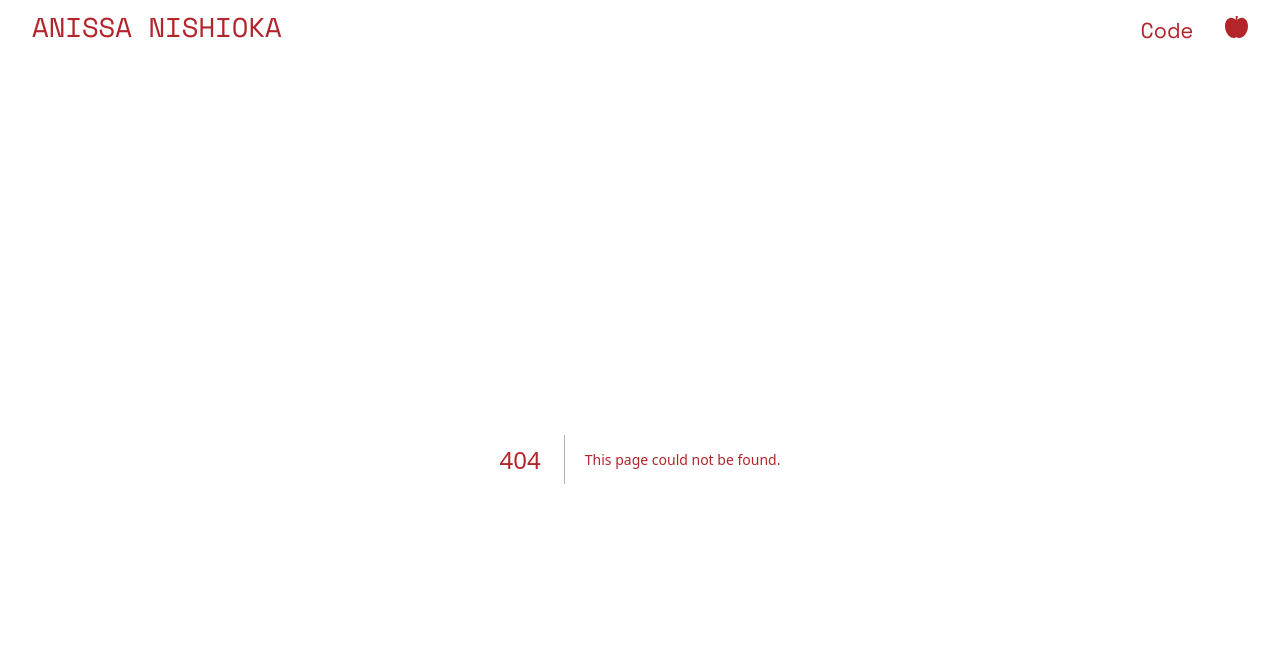
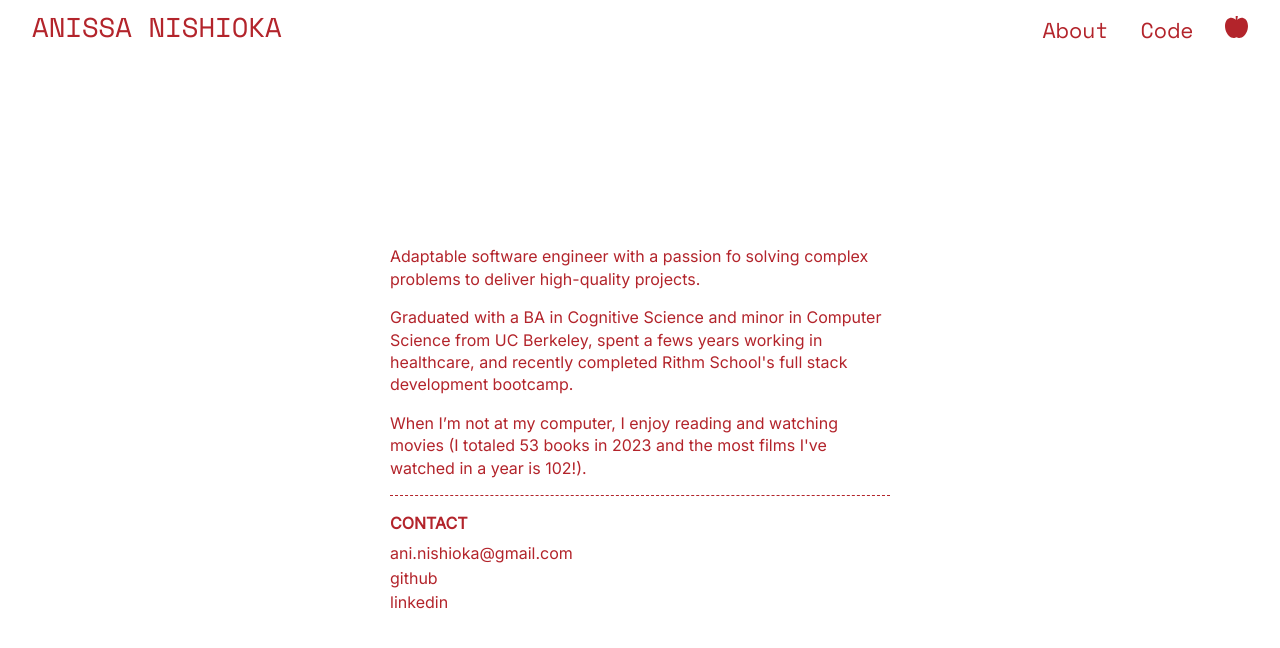
Before and after one commit to aninishioka/personal-site-23, a Next.js app: page /about in a window 1280 px wide. Before the commit this address had no page. Shown: the top 648 px of the page. Built offline with nearby package versions, Linux system fonts and the light colour scheme.

Commit message:
added about page

```diff
--- /dev/null
+++ b/app/about/page.tsx
@@ -0,0 +1,46 @@
+import styles from "@/styles/about.module.css";
+
+export default function About() {
+  return (
+    <main>
+      <div className={`${styles.bodyContainer} `}>
+        <div>
+          <section>
+            <p>
+              Adaptable software engineer with a passion fo solving complex
+              problems to deliver high-quality projects.
+            </p>
+            <p>
+              Graduated with a BA in Cognitive Science and minor in Computer
+              Science from UC Berkeley, spent a fews years working in
+              healthcare, and recently completed Rithm School's full stack
+              development bootcamp.
+            </p>
+            <p>
+              When I’m not at my computer, I enjoy reading and watching movies
+              (I totaled 53 books in 2023 and the most films I've watched in a
+              year is 102!).
+            </p>
+          </section>
+          <hr />
+          <section>
+            <h2>Contact</h2>
+            <ul className={`${styles.contactList}`}>
+              <li>
+                <a href="mailto:ani.nishioka@gmail.com">
+                  ani.nishioka@gmail.com
+                </a>
+              </li>
+              <li>
+                <a href="https://github.com/aninishioka">github</a>
+              </li>
+              <li>
+                <a href="https://www.linkedin.com/in/aninishioka/">linkedin</a>
+              </li>
+            </ul>
+          </section>
+        </div>
+      </div>
+    </main>
+  );
+}
--- a/app/components/Header.jsx
+++ b/app/components/Header.jsx
@@ -24,6 +24,11 @@ export default function Header() {
         </div>
         <ul className={styles.rightLinks}>
           <li>
+            <Link href="/about" className={styles.pageLink}>
+              About
+            </Link>
+          </li>
+          <li>
             <Link href="/code" className={styles.pageLink}>
               Code
             </Link>
--- /dev/null
+++ b/styles/about.module.css
@@ -0,0 +1,53 @@
+.bodyContainer {
+  display: -webkit-box;
+  display: -ms-flexbox;
+  display: -webkit-flex;
+  display: flex;
+  -webkit-box-flex: 1;
+  -webkit-flex: 1;
+  -ms-flex: 1;
+  flex: 1 1 auto;
+  justify-content: center;
+  align-items: center;
+  max-width: 500px;
+  margin: 0 auto;
+}
+
+.bodyContainer section:last-child {
+  margin-bottom: 0;
+}
+
+.bodyContainer h2 {
+  font-size: 1rem;
+  font-weight: 600;
+  text-transform: uppercase;
+  margin-bottom: 0.5rem;
+}
+
+.bodyContainer hr {
+  width: 100%;
+  border: 0;
+  border-bottom: dashed 1px var(--text-color);
+  margin: 1rem 0;
+}
+
+.contactList {
+  list-style: inside;
+  list-style-type: none;
+}
+
+.contactList li {
+  margin-bottom: 0.125rem;
+}
+
+.contactList a {
+  font-weight: 400;
+}
+
+.contactList li:last-child {
+  margin-bottom: 0;
+}
+
+.contactList a:hover {
+  text-decoration: underline;
+}
```
Also changed, not shown: app/page.tsx (+0 -16 lines), styles/index.module.css (+0 -32 lines).
